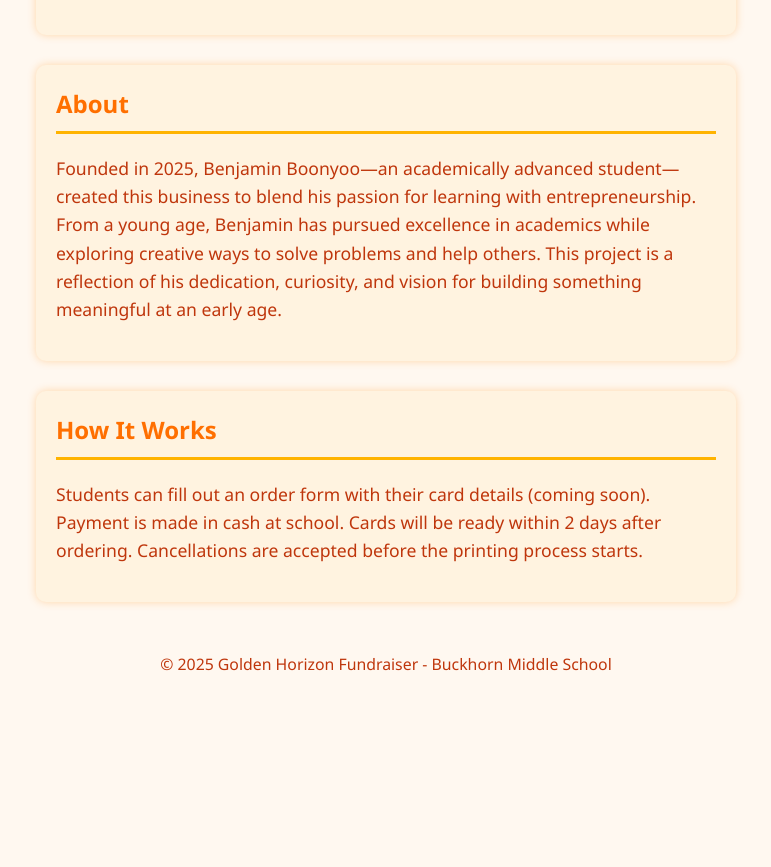
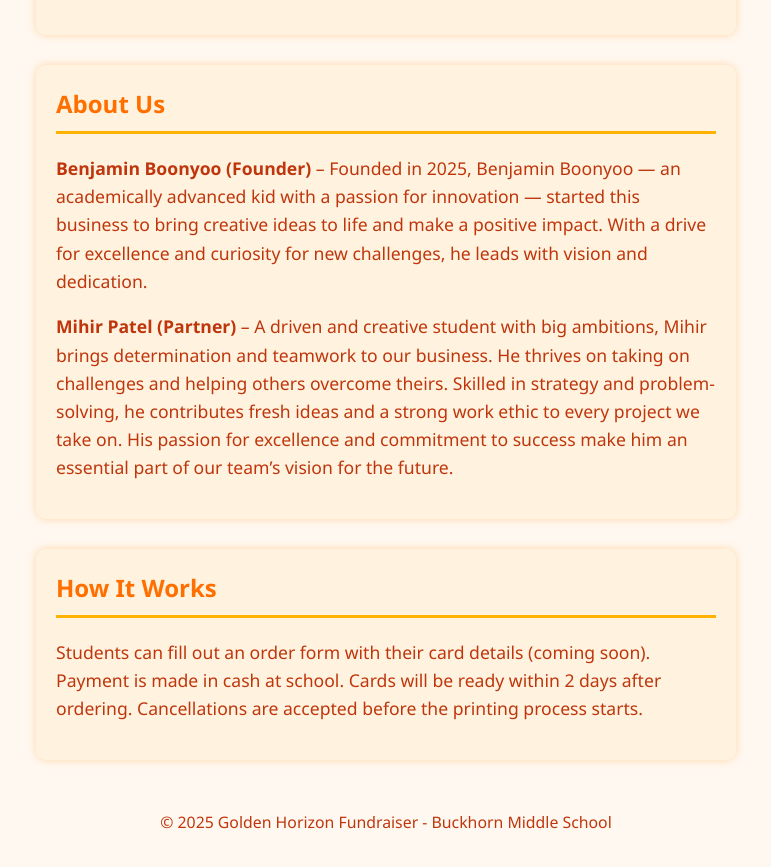
Before and after one commit to Ben-star-maker/Student-Business-Site, a plain HTML site: page index.html in a window 1280 px wide. Shown: the part 967-1834 px from the top of the page, without its empty margins (254-1025 px from the left). Before the commit the page ends 1720 px from the top, so only its background shows below. Drawn offline with Linux system fonts and the light colour scheme.

Commit message:
Update index.html

```diff
--- a/index.html
+++ b/index.html
@@ -111,14 +111,12 @@
       </ul>
     </section>
 
-    <section id="about">
-      <h2>About</h2>
-      <p>
-        Founded in 2025, Benjamin Boonyoo—an academically advanced student—created this business to blend his passion for learning with entrepreneurship.
-        From a young age, Benjamin has pursued excellence in academics while exploring creative ways to solve problems and help others. This project is a reflection
-        of his dedication, curiosity, and vision for building something meaningful at an early age.
-      </p>
-    </section>
+<section id="about">
+  <h2>About Us</h2>
+  <p><strong>Benjamin Boonyoo (Founder)</strong> – Founded in 2025, Benjamin Boonyoo — an academically advanced kid with a passion for innovation — started this business to bring creative ideas to life and make a positive impact. With a drive for excellence and curiosity for new challenges, he leads with vision and dedication.</p>
+  <p><strong>Mihir Patel (Partner)</strong> – A driven and creative student with big ambitions, Mihir brings determination and teamwork to our business. He thrives on taking on challenges and helping others overcome theirs. Skilled in strategy and problem-solving, he contributes fresh ideas and a strong work ethic to every project we take on. His passion for excellence and commitment to success make him an essential part of our team’s vision for the future.</p>
+</section>
+
 
     <section id="how-it-works">
       <h2>How It Works</h2>
```
